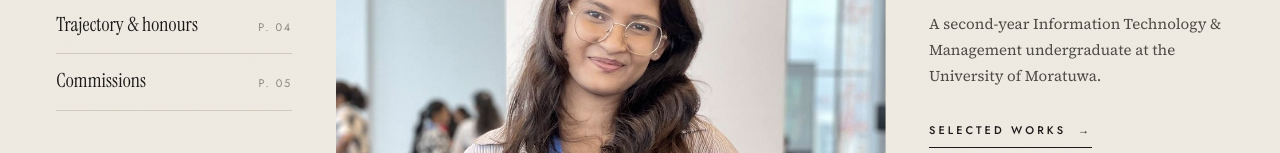
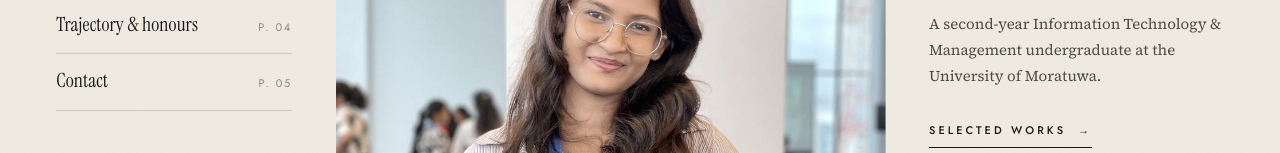
Before and after one commit to Chamodi-Karunarathne/chamodi-personal-portfolio, a Next.js app: page / in a window 1280 px wide. Shown: the part 647-800 px from the top of the page. Built offline with nearby package versions, Linux system fonts and the light colour scheme.

Commit message:
feat: add ContactSection and CoverSection components to homepage layout

```diff
--- a/app/components/ContactSection.tsx
+++ b/app/components/ContactSection.tsx
@@ -1,9 +1,9 @@
 export default function ContactSection() {
   return (
-    <section className="closing" id="contact" data-section="Commissions">
+    <section className="closing" id="contact" data-section="Contact">
       <div className="folio" style={{ textAlign: 'left' }}>
         <span className="label label--accent">P. 05</span>
-        <h2 className="folio__t">Commissions</h2>
+        <h2 className="folio__t">Contact</h2>
         <span className="label" style={{ color: 'var(--ink-40)' }}>Open</span>
       </div>
 
@@ -12,22 +12,18 @@ export default function ContactSection() {
       </p>
 
       <div className="reach rv">
-        <a href="mailto:hello@chamodi.dev">
+        <a href="https://www.linkedin.com/in/chamodikaru" target="_blank" rel="noopener noreferrer">
+          <span className="k">LinkedIn</span>
+          <span className="v">in/chamodikaru ↗</span>
+        </a>
+        <a href="mailto:chamokarunarathne27@gmail.com">
           <span className="k">Email</span>
-          <span className="v">hello@chamodi.dev ↗</span>
+          <span className="v">chamokarunarathne27@gmail.com ↗</span>
         </a>
         <a href="https://github.com/Chamodi-Karunarathne" target="_blank" rel="noopener noreferrer">
           <span className="k">GitHub</span>
           <span className="v">@Chamodi-Karunarathne ↗</span>
         </a>
-        <a href="https://www.linkedin.com/in/chamodi-karunarathne/" target="_blank" rel="noopener noreferrer">
-          <span className="k">LinkedIn</span>
-          <span className="v">in/chamodi-karunarathne ↗</span>
-        </a>
-        <a href="/Chamodi_Karunarathne_CV.pdf">
-          <span className="k">Curriculum vitae</span>
-          <span className="v">PDF, 2026 ↓</span>
-        </a>
       </div>
     </section>
   );
--- a/app/components/CoverSection.tsx
+++ b/app/components/CoverSection.tsx
@@ -34,7 +34,7 @@ export default function CoverSection() {
             <span className="p">P. 04</span>
           </a>
           <a href="#contact">
-            <span className="t">Commissions</span>
+            <span className="t">Contact</span>
             <span className="p">P. 05</span>
           </a>
         </nav>
```
